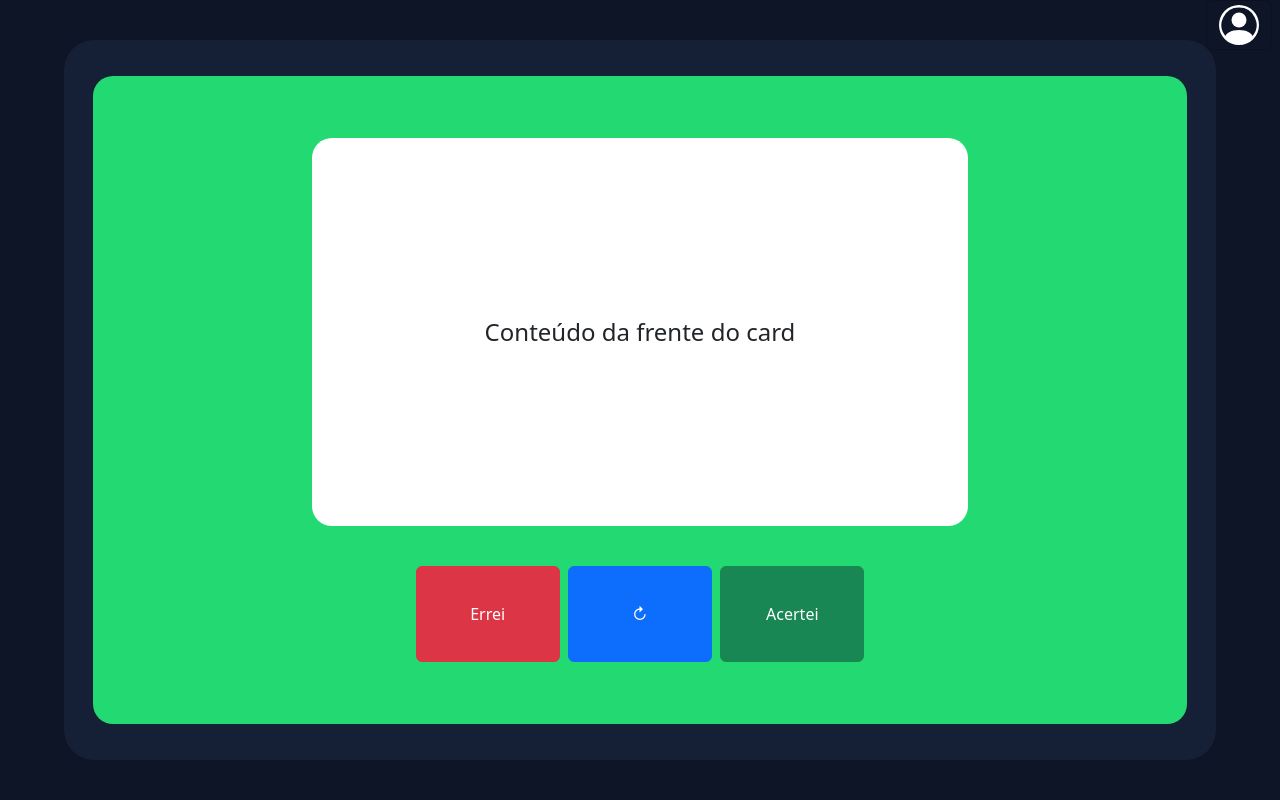
After one commit to LuisFelipeKrause/FlashApp_WebMobile, a Django app: page /decks/infodeck/revisar/1/ in a window 1280 px wide. The commit adds this page. Run offline with Django 5.2, Linux system fonts and the light colour scheme; the visitor is signed in with stand-in values (Sample User, id 1); some libraries are stand-ins or nearby versions.

Commit message:
Estilo da tela de revisão de card finalizada

```diff
--- a/FlashApp/myApp/deck_app/urls.py
+++ b/FlashApp/myApp/deck_app/urls.py
@@ -10,5 +10,5 @@ urlpatterns = [
     path('infodeck/<int:pk>/', InfoDeck.as_view(), name='info-deck'),
     path('infodeck/<int:pk>/novocard/', CriarCards.as_view(), name='criar-card'),
     path('infodeck/<int:pk>/<int:pk_card>/', EditarCards.as_view(), name='editar-card'),
-    path('infodeck/<int:pk>/deletar/<int:pk_card>/', DeletarCard.as_view(), name='deletar-card')
+    path('infodeck/<int:pk>/deletar/<int:pk_card>/', DeletarCard.as_view(), name='deletar-card'),
 ]
--- a/FlashApp/myApp/myApp/settings.py
+++ b/FlashApp/myApp/myApp/settings.py
@@ -128,7 +128,11 @@ DATE_FORMAT = '%d/%m/%Y'
 
 STATIC_URL = 'static/'
 STATIC_ROOT = BASE_DIR/'static'
-STATICFILES_DIRS = [BASE_DIR/'login_app'/'static']
+STATICFILES_DIRS = [BASE_DIR/'login_app'/'static',
+                    BASE_DIR/'revisar_app'/'static',
+                    BASE_DIR/'deck_app'/'static',
+                    BASE_DIR/'myApp'/'static'
+                    ]
 # STATICFILES_DIRS = (os.path.join(BASE_DIR, 'static'), )
 
 # Default primary key field type
--- /dev/null
+++ b/FlashApp/myApp/myApp/static/myApp/css/styles.css
@@ -0,0 +1,41 @@
+/*PÁGINA BASE*/
+#main-container {
+    display: flex;
+    flex-direction: column;
+    position: relative;
+    justify-content: center;
+    align-items: center;
+    height: 100vh;
+    background-color: #0D1526;
+}
+#main-content {
+    display: flex;
+    justify-content: center;
+    align-items: center;
+    height: 90vh;
+    width: 90%;
+    border-radius: 30px;
+    background-color: #151F35;
+}
+#nav-base {
+    width: 20%;
+    background-color: #169c50;
+}
+#btn-perfil {
+    position: absolute;
+    top: 0vh;
+    right: 1vh;
+}
+#btn-logout {
+    border-radius: 0;
+    margin: 0;
+    align-items: center;
+    text-align: left;
+    width: 95%;
+    border-color: #169c50;
+    background-color: #169c50;
+}
+#btn-logout:hover {
+    border-color: #19c965;
+    background-color: #19c965;
+}
--- a/FlashApp/myApp/myApp/urls.py
+++ b/FlashApp/myApp/myApp/urls.py
@@ -17,6 +17,7 @@ Including another URLconf
 from django.contrib import admin
 from django.urls import path, include
 from login_app.views import Home, Cadastro, Login, Logout
+from revisar_app.views import Revisar
 
 
 urlpatterns = [
@@ -26,4 +27,5 @@ urlpatterns = [
     path('login/', Login.as_view(), name='login'),
     path('logout/', Logout.as_view(), name='logout'),
     path('decks/', include('deck_app.urls'), name='decks'),
+    path('decks/infodeck/revisar/<int:pk>/', Revisar.as_view(), name='revisar')
 ]
--- /dev/null
+++ b/FlashApp/myApp/revisar_app/static/revisar_app/css/styles.css
@@ -0,0 +1,29 @@
+#container {
+    height: 90%;
+    width: 95%;
+    border-radius: 20px;
+    display: flex;
+    flex-direction: column;
+    text-align: center;
+    align-items: center;
+    justify-content: center;
+    background-color:#23DA72;
+}
+#card {
+    height: 60%;
+    width: 60%;
+    display: flex;
+    align-items: center;
+    justify-content: center;
+    font-size: x-large;
+    border-radius: 20px;
+    background-color: white;
+}
+#buttons {
+    margin-top: 5vh;
+    font-size: xx-large;
+}
+.btn-revisao {
+    height: 12vh;
+    width: 18vh;
+}
--- a/FlashApp/myApp/revisar_app/views.py
+++ b/FlashApp/myApp/revisar_app/views.py
@@ -1,3 +1,8 @@
 from django.shortcuts import render
+from django.views.generic import View
+from django.contrib.auth.mixins import LoginRequiredMixin
 
 # Create your views here.
+class Revisar(LoginRequiredMixin, View):
+    def get(self, request, pk):
+        return render(request, 'revisar_app/revisao.html')
--- a/FlashApp/myApp/templates/base.html
+++ b/FlashApp/myApp/templates/base.html
@@ -7,6 +7,7 @@
     <title>{% block titulo %}{% endblock %}</title>
 
     <!-- CSS -->
+    <link rel="stylesheet" href="{% static 'myApp/css/styles.css' %}">
     {% block importar_css %}{% endblock %}
 
     <!-- Bootstrap Framework -->
--- a/FlashApp/myApp/templates/deck_app/deletarCard.html
+++ b/FlashApp/myApp/templates/deck_app/deletarCard.html
@@ -10,7 +10,7 @@
         {% csrf_token %}
         <center>
             <div role="alert">
-                <p>Tem certeza que deseja excluir o deck <strong>{{object}}</strong>?</p>
+                <p>Tem certeza que deseja excluir o card <strong>{{object}}</strong>?</p>
             </div>
             <input type="submit" value="Confimar" class="btn btn-danger">
             <a class="btn btn-secondary" aria-current="page" href="/decks">Cancelar</a>
--- /dev/null
+++ b/FlashApp/myApp/templates/revisar_app/revisao.html
@@ -0,0 +1,19 @@
+{% extends "../base.html" %}
+
+{% block titulo %}Revisão{% endblock %}
+
+{% load static %}
+{% block importar_css %}<link rel="stylesheet" href="{% static 'revisar_app/css/styles.css' %}">{% endblock %}
+
+{% block conteudo %}
+    <div id="container">
+        <div id="card">
+            Conteúdo da frente do card
+        </div>
+        <div id="buttons">
+            <button class="btn btn-danger btn-revisao">Errei</button>
+            <button class="btn btn-primary btn-revisao">↻</button>
+            <button class="btn btn-success btn-revisao">Acertei</button>
+        </div>
+    </div>
+{% endblock %}
```
Also changed, not shown: FlashApp/myApp/deck_app/static/deck_app/css/styles.css (+0 -43 lines).
